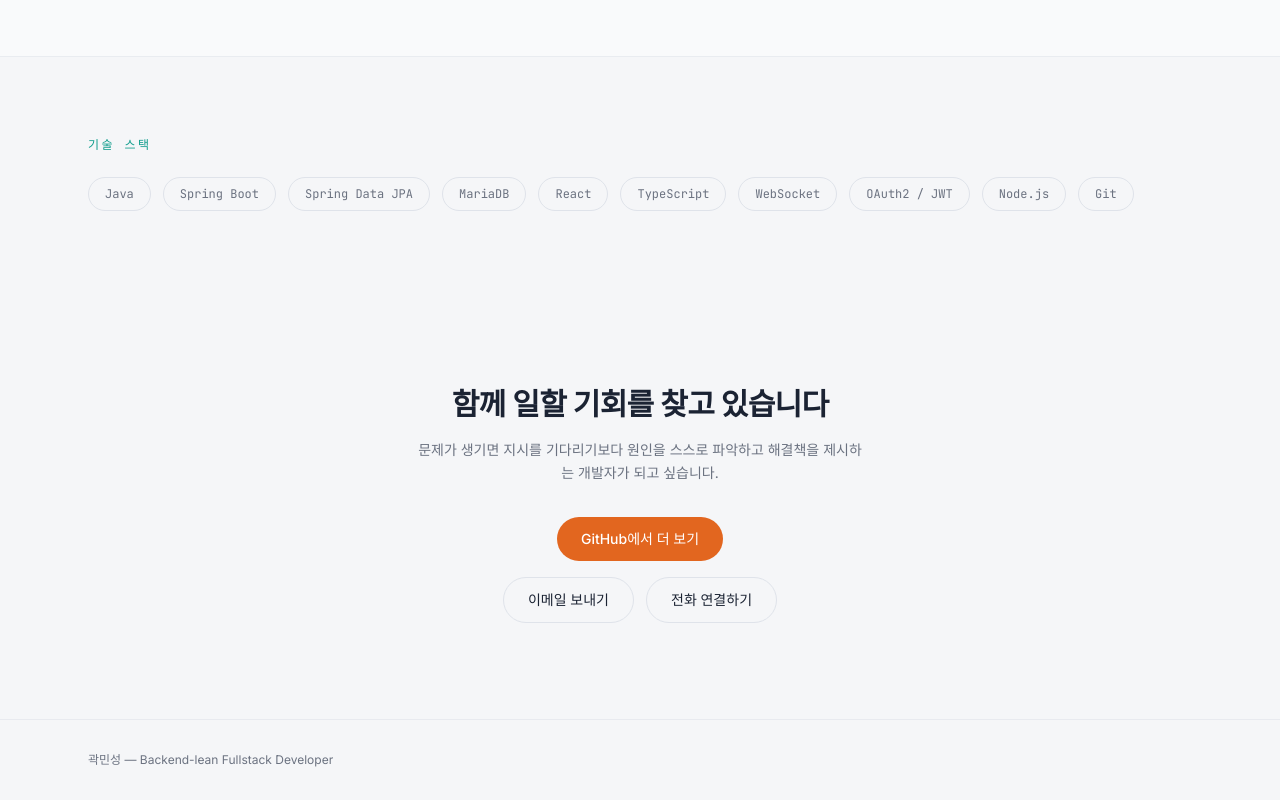
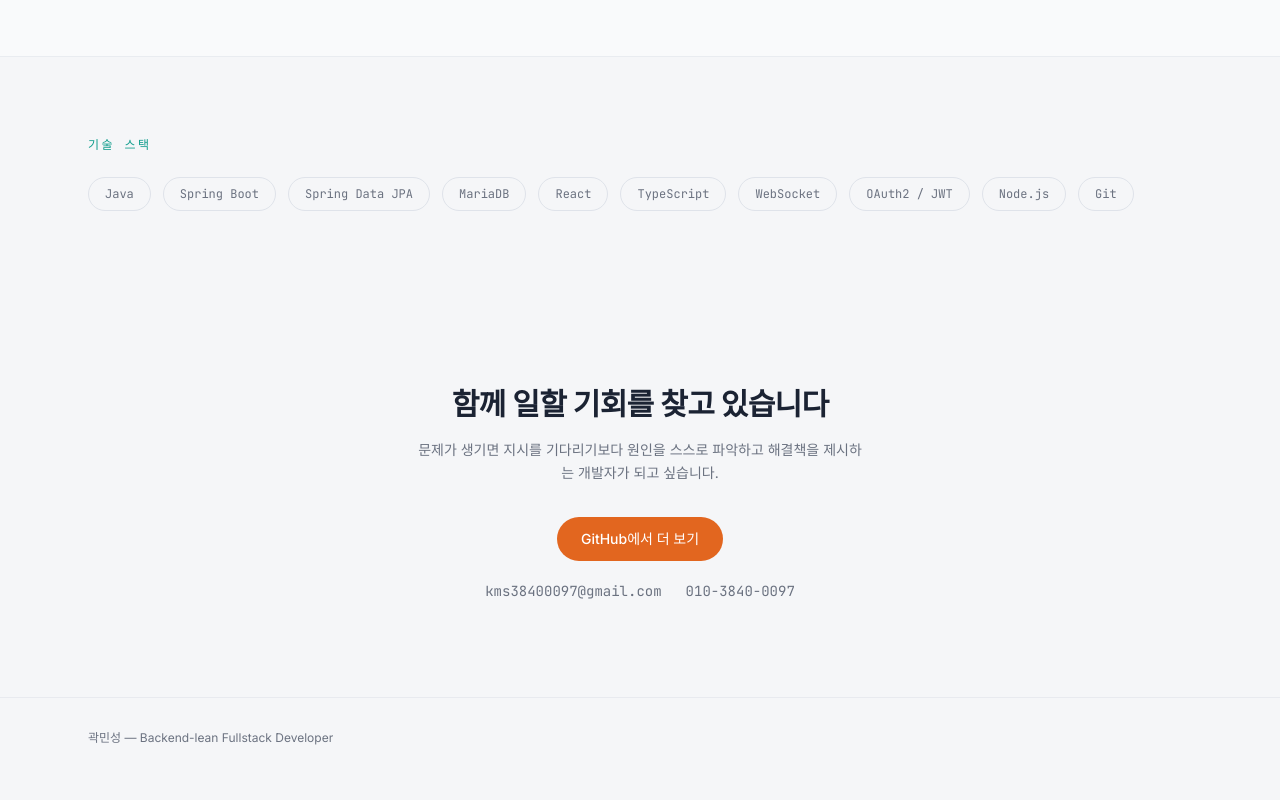
Before and after one commit to minsung1102/minsung-portfolio, a Next.js app: page / in a window 1280 px wide. Shown: the part 2939-3739 px from the top of the page. After the commit the page ends 3717 px from the top, so only its background shows below. Built offline with nearby package versions, Linux system fonts and the light colour scheme.

Commit message:
정보 수정

```diff
--- a/app/page.tsx
+++ b/app/page.tsx
@@ -369,19 +369,9 @@ export default function Home() {
         >
           GitHub에서 더 보기
         </a>
-        <div className="mt-4 flex flex-wrap items-center justify-center gap-3">
-          <a
-            href="mailto:kms38400097@gmail.com"
-            className="inline-block rounded-full border border-line px-6 py-3 text-sm font-medium text-text transition-colors hover:border-accent"
-          >
-            이메일 보내기
-          </a>
-          <a
-            href="tel:010-3840-0097"
-            className="inline-block rounded-full border border-line px-6 py-3 text-sm font-medium text-text transition-colors hover:border-accent"
-          >
-            전화 연결하기
-          </a>
+        <div className="mt-5 flex flex-wrap items-center justify-center gap-x-6 gap-y-1 font-mono text-sm text-text-muted">
+          <span>kms38400097@gmail.com</span>
+          <span>010-3840-0097</span>
         </div>
       </section>
 
```
